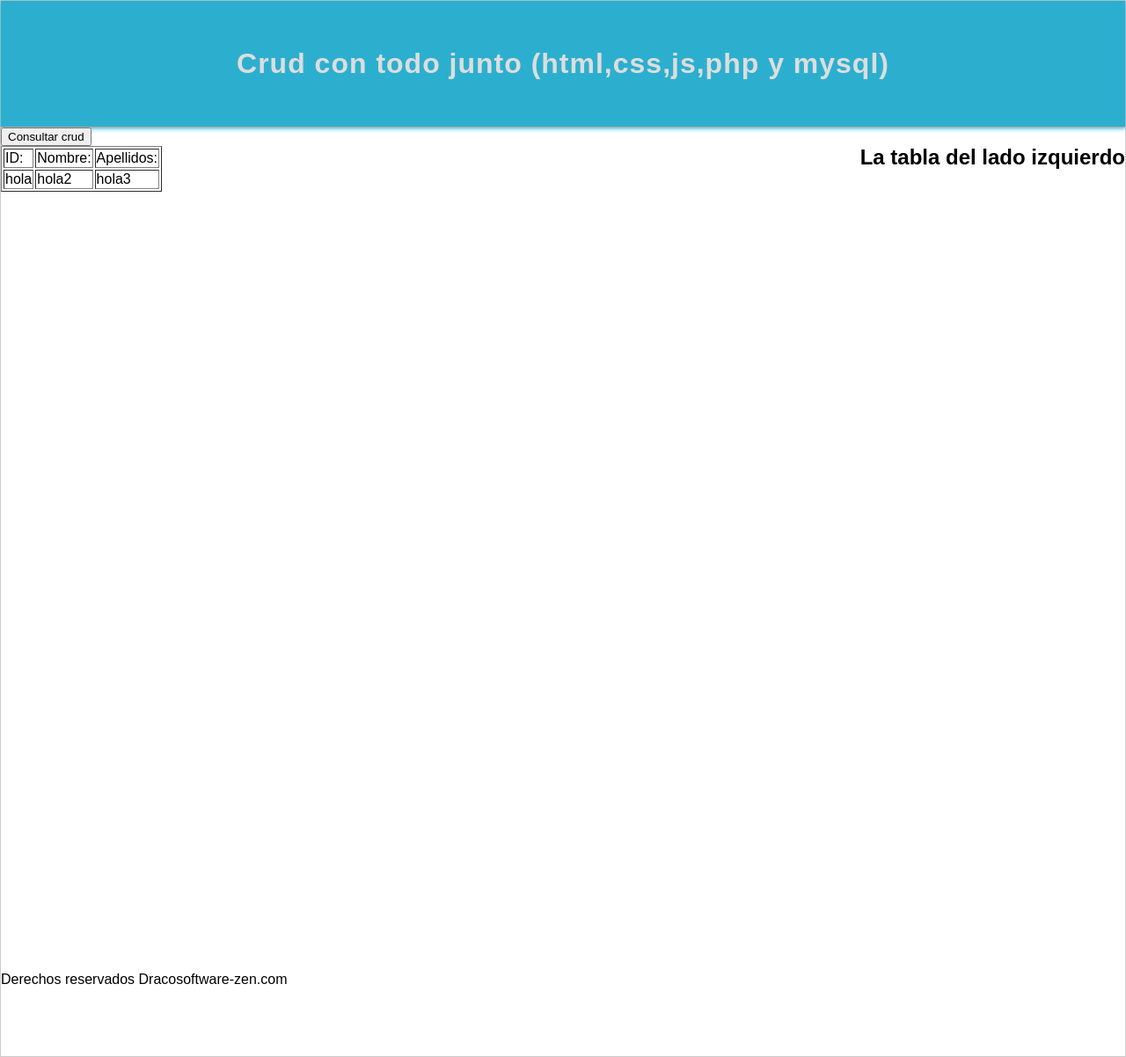
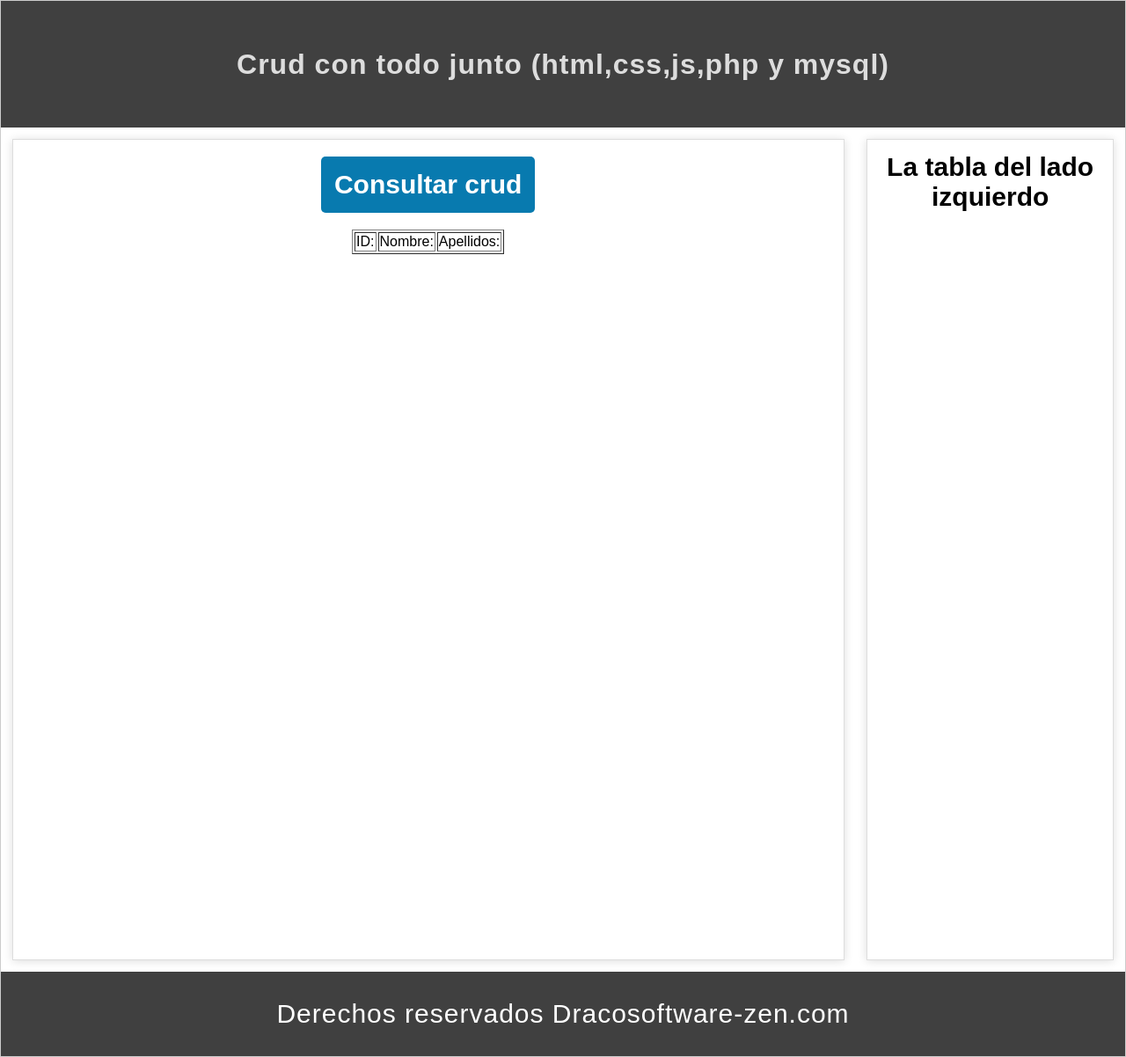
Before and after one commit to georgezen/master_php, a PHP site: page / in a window 1280 px wide. Shown: the whole page at 88% size. Run offline with PHP 8.4, Linux system fonts and the light colour scheme; data that the repository does not hold is empty.

Commit message:
maqueta media hecha y consulta sql/php

```diff
--- /dev/null
+++ b/crud_php/conexion.php
@@ -0,0 +1,14 @@
+<?php
+$servername = "localhost";
+$database = "crud_php";
+$username = "root";
+$password = "zenmuron";
+// Create connection
+$conn = mysqli_connect($servername, $username, $password, $database);
+// Check connection
+if (!$conn) {
+    die("Conexion erronea " . mysqli_connect_error());
+}
+//echo "Conexion chida";
+
+?>
--- a/crud_php/css/style.css
+++ b/crud_php/css/style.css
@@ -20,9 +20,8 @@ body{
     flex-flow: row wrap;
     justify-content: center;
     align-items: center;
-    border-bottom: 1px solid #aaa;
-    box-shadow: 0px 1px 5px rgb(44, 175, 207);;
-    background-color: rgb(44, 175, 207);
+
+    background-color: rgb(0,0,0,0.75);
 }
 
 .title{
@@ -38,6 +37,71 @@ body{
     justify-content: space-between;
 }
 
+.section{
+    flex-basis: 72%;
+    flex-grow: 1;
+    border: 1px solid #ddd;
+    box-shadow: 0px 1px 10px #ddd;
+    margin: 1%;
+    display: flex;
+    flex-flow: column wrap;
+    align-items: center;
+
+}
+
+.btn-crud{
+    margin: 2% 0px 2% 0px;
+}
+
+.get_datos{
+    color: #fff;
+    font-size: 30px;
+    font-weight: bold;
+    border-radius: 5px;
+    border: none;
+    padding: 15px;
+    background-color: rgb(8, 122, 175);
+    transition: all 300ms;
+}
+
+.get_datos:hover{
+    background-color: rgb(5, 93, 134);
+    color: #bbb;
+}
+
+.tabla{
+    display: block;
+}
+
+.aside{
+    flex-basis: 20%;
+    flex-grow: 1;
+    border: 1px solid #ddd;
+    box-shadow: 0px 1px 10px #ddd;
+    margin: 1%;
+}
+
+.title-aside{
+    display: block;
+    text-align: center;
+    margin: 5% 0px 0px 0px;
+    font-size: 30px;
+}
+
 .footer{
     grid-column: 1/5;
+    display: flex;
+    flex-flow: column wrap;
+    justify-content: center;
+    align-items: center;
+    background-color: rgb(0,0,0,0.75);
+
 }
+
+.footer > span{
+    display: block;
+    color: #fff;
+    font-size: 30px;
+    letter-spacing: 1px;
+
+}
--- a/crud_php/index.php
+++ b/crud_php/index.php
@@ -9,6 +9,14 @@
 </head>
 
 <body>
+    <?php
+        require_once 'conexion.php';
+
+        $usuarios = "select * from crud_php.usuarios";
+        $datos = mysqli_query($conn,$usuarios);
+
+
+    ?>
 
     <div class="container">
         <header class="header">
@@ -23,7 +31,7 @@
 
 
                 <div class="tabla">
-                    <table border="1">
+                    <table border="1" class="table_user">
                         <thead>
                             <tr>
                                 <td>ID:</td>
@@ -31,12 +39,20 @@
                                 <td>Apellidos:</td>
                             </tr>
                         </thead>
-                        <tbody>
-                            <tr>
-                                <td>hola</td>
-                                <td>hola2</td>
-                                <td>hola3</td>
-                            </tr>
+                        <tbody class="user_body">
+                            <?php
+                                // foreach($datos as $dato):
+                            ?>
+                            <!-- <tr>
+                                <td><?php echo $dato['id_usuario'];?></td>
+                                <td><?php echo $dato['nombre'];?></td>
+                                <td><?php echo $dato['apellidos'];?></td>
+                            </tr> -->
+                                <?php //endforeach;
+                                //mysqli_close($conn);
+                                ?>
+
+
 
                         </tbody>
                     </table>
@@ -50,9 +66,10 @@
         </main>
 
         <footer class="footer">
-            <div class="creditos">
-                Derechos reservados Dracosoftware-zen.com
-            </div>
+
+            <span>Derechos reservados Dracosoftware-zen.com</span>
+
+
 
         </footer>
 
--- a/crud_php/js/app.js
+++ b/crud_php/js/app.js
@@ -1 +1,27 @@
-'use strict';
+"use strict";
+
+const get_datos = document.querySelector("#get_datos");
+const user_body = document.querySelector(".user_body");
+
+get_datos.addEventListener("click", () => get_users());
+
+var get_users = () => {
+  fetch("http://localhost/master_php/crud_php/crudProcesses.php")
+    .then((data) => data.json())
+    .then((data) => {
+      console.log(data[0]);
+      data.forEach((usuario) => {
+
+        var user = `
+        <tr class='id-${usuario.id_usuario}'>
+            <td class='idi'>${usuario.id_usuario}</td>
+            <td>${usuario.nombre}</td>
+            <td>${usuario.apellidos}</td>
+        </tr>
+        `;
+        user_body.innerHTML += user;
+        document.querySelector('.id-'+ usuario.id_usuario).firstElementChild.nextElementSibling.innerHTML = 'red';
+      });
+    });
+
+};
```
Also changed, not shown: crud_php/crudProcesses.php (added, +17 -0 lines).
